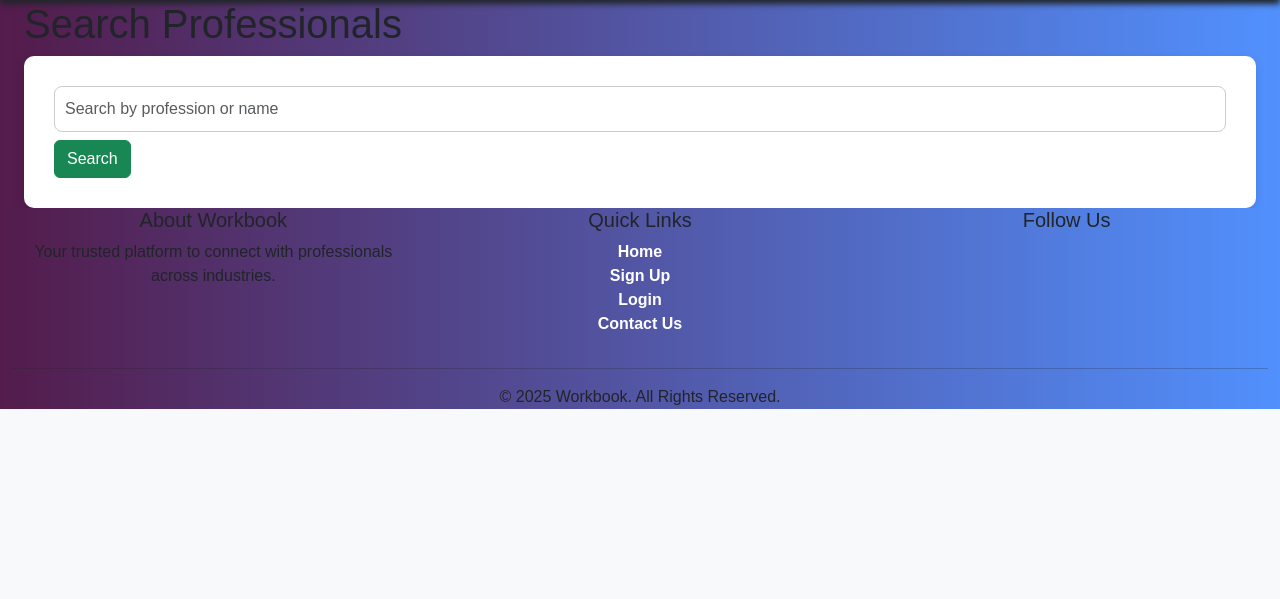
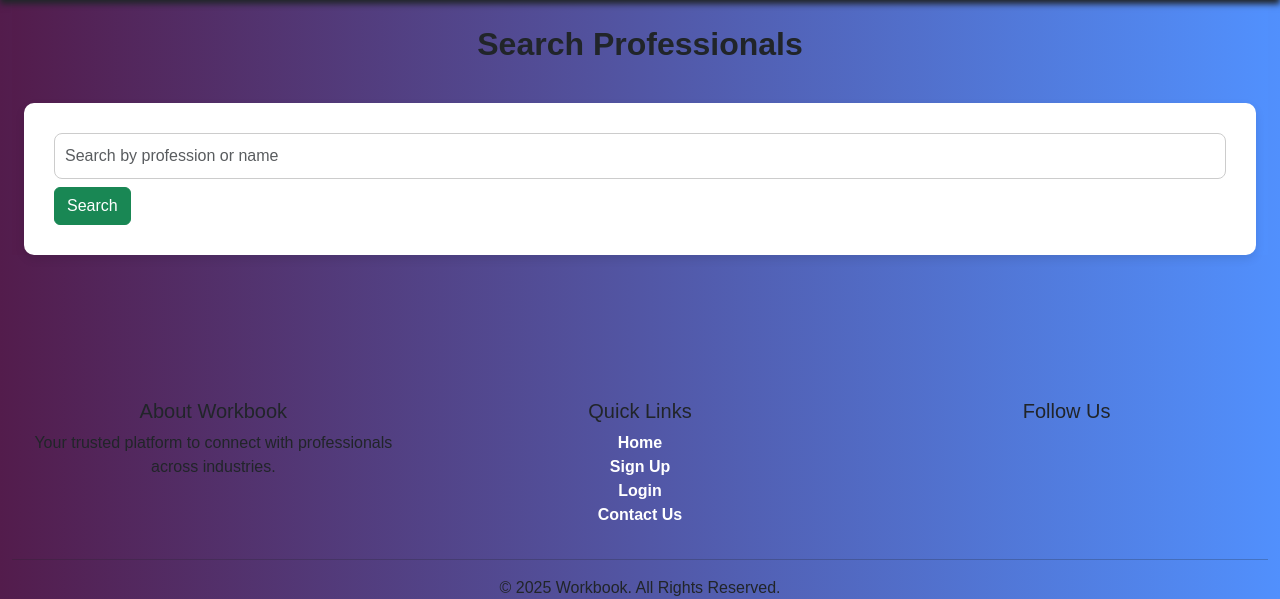
Before and after one commit to SkAhsanHabeeb/Workbook, a Django app: page /search/ in a window 1280 px wide. Shown: the part 40-639 px from the top of the page. Run offline with Django 5.2, Linux system fonts and the light colour scheme; a user stored in the database is signed in.

Commit message:
modify search.html

```diff
--- a/accounts/templates/accounts/search.html
+++ b/accounts/templates/accounts/search.html
@@ -2,10 +2,16 @@
 
 {% block content %}
 <div class="container">
-    <h1>Search Professionals</h1>
+    <h1 class="trending-title">Search Professionals</h1>
     <form method="GET" action="{% url 'search_professionals' %}">
         <input type="text" name="query" placeholder="Search by profession or name" class="form-control mb-2">
         <button type="submit" class="btn btn-success">Search</button>
     </form>
 </div>
+<br>
+<br>
+<br>
+<br>
+<br>
+<br>
 {% endblock %}
--- a/static/style.css
+++ b/static/style.css
@@ -112,6 +112,7 @@
     font-size: 32px;
     font-weight: 600;
     margin-bottom: 40px;
+    padding-top: 2%;
 }
 
 .card {
```
Also changed, not shown: db.sqlite3.
